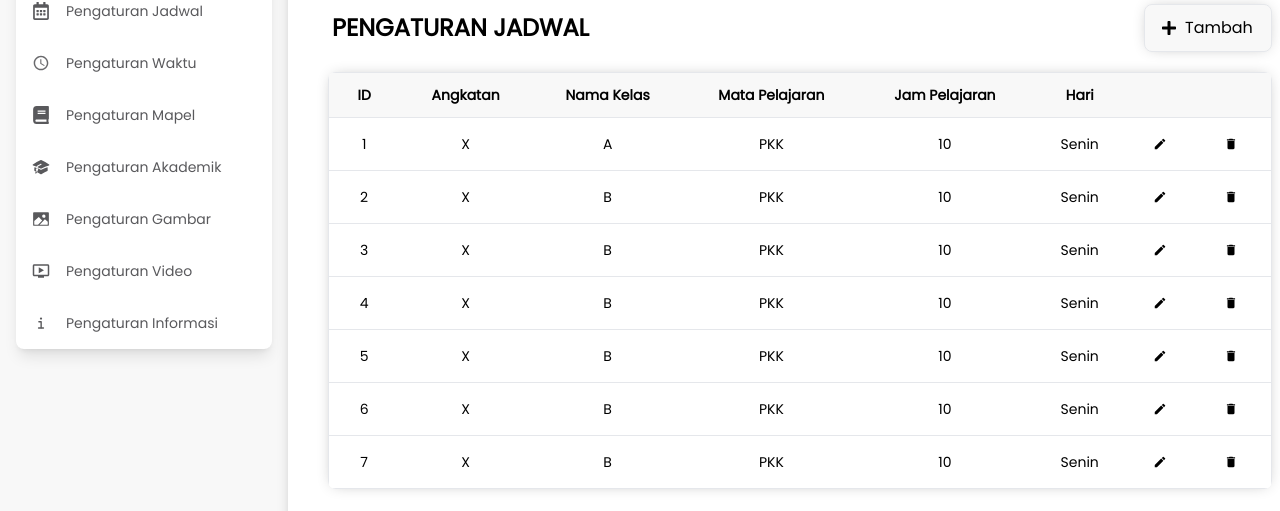
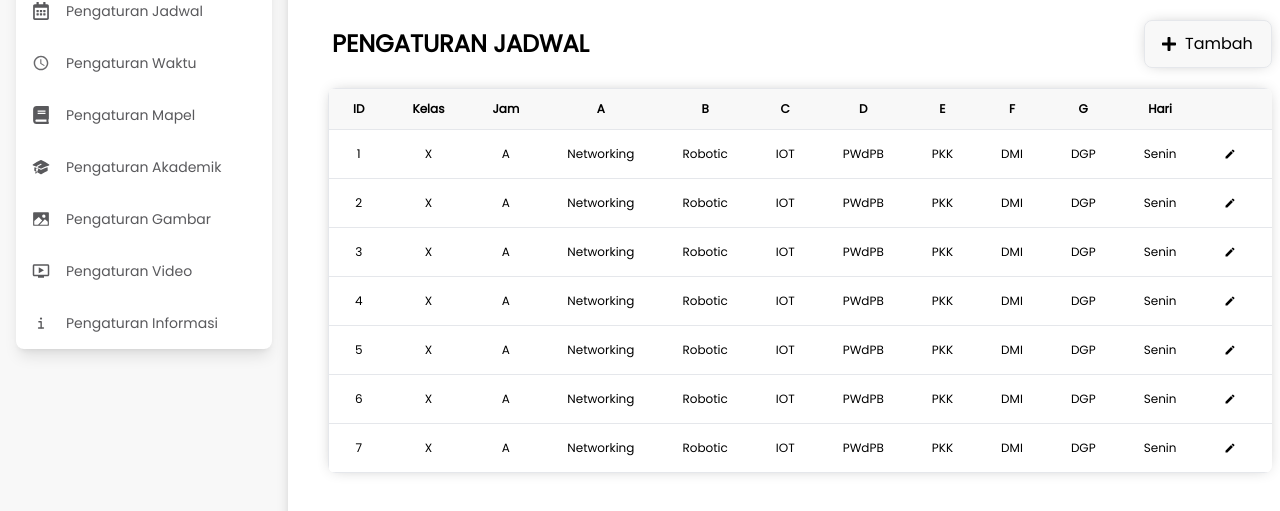
Before and after one commit to naufalazryan/signed_frontend, a Next.js app: page /jadwal in a window 1280 px wide. Shown: the part 147-658 px from the top of the page. Built offline with nearby package versions, Linux system fonts and the light colour scheme; sample sign-in values are in the browser's storage.

Commit message:
index jadwal

```diff
--- a/src/pages/jadwal/index.js
+++ b/src/pages/jadwal/index.js
@@ -13,21 +13,28 @@ const Jadwal = () => {
   const [currentPage, setCurrentPage] = useState(1);
 
   const data = [
-    { id: 1, kelas: 'X', namaKelas: 'A', mataPelajaran: 'PKK', jamPelajaran: 10, hari: 'Senin' },
-    { id: 2, kelas: 'X', namaKelas: 'B', mataPelajaran: 'PKK', jamPelajaran: 10, hari: 'Senin' },
-    { id: 3, kelas: 'X', namaKelas: 'B', mataPelajaran: 'PKK', jamPelajaran: 10, hari: 'Senin' },
-    { id: 4, kelas: 'X', namaKelas: 'B', mataPelajaran: 'PKK', jamPelajaran: 10, hari: 'Senin' },
-    { id: 5, kelas: 'X', namaKelas: 'B', mataPelajaran: 'PKK', jamPelajaran: 10, hari: 'Senin' },
-    { id: 6, kelas: 'X', namaKelas: 'B', mataPelajaran: 'PKK', jamPelajaran: 10, hari: 'Senin' },
-    { id: 7, kelas: 'X', namaKelas: 'B', mataPelajaran: 'PKK', jamPelajaran: 10, hari: 'Senin' },
-    { id: 8, kelas: 'X', namaKelas: 'B', mataPelajaran: 'PKK', jamPelajaran: 10, hari: 'Senin' },
-    { id: 9, kelas: 'X', namaKelas: 'B', mataPelajaran: 'PKK', jamPelajaran: 10, hari: 'Senin' },
-    { id: 10, kelas: 'X', namaKelas: 'B', mataPelajaran: 'PKK', jamPelajaran: 10, hari: 'Senin' },
-    { id: 11, kelas: 'X', namaKelas: 'B', mataPelajaran: 'PKK', jamPelajaran: 10, hari: 'Senin' },
-    { id: 12, kelas: 'X', namaKelas: 'B', mataPelajaran: 'PKK', jamPelajaran: 10, hari: 'Senin' },
-    { id: 13, kelas: 'X', namaKelas: 'B', mataPelajaran: 'PKK', jamPelajaran: 10, hari: 'Senin' },
-    { id: 14, kelas: 'X', namaKelas: 'B', mataPelajaran: 'PKK', jamPelajaran: 10, hari: 'Senin' },
-    { id: 15, kelas: 'X', namaKelas: 'B', mataPelajaran: 'PKK', jamPelajaran: 10, hari: 'Senin' },
+    { id: 1, kelas: 'X', namaKelas: 'A', mataPelajaranA: 'Networking', mataPelajaranB: 'Robotic', mataPelajaranC: 'IOT'
+    , mataPelajaranD: 'PWdPB', mataPelajaranE: 'PKK', mataPelajaranF: 'DMI', mataPelajaranG: 'DGP',  hari: 'Senin' },
+    { id: 2, kelas: 'X', namaKelas: 'A', mataPelajaranA: 'Networking', mataPelajaranB: 'Robotic', mataPelajaranC: 'IOT'
+    , mataPelajaranD: 'PWdPB', mataPelajaranE: 'PKK', mataPelajaranF: 'DMI', mataPelajaranG: 'DGP',  hari: 'Senin' },
+    { id: 3, kelas: 'X', namaKelas: 'A', mataPelajaranA: 'Networking', mataPelajaranB: 'Robotic', mataPelajaranC: 'IOT'
+    , mataPelajaranD: 'PWdPB', mataPelajaranE: 'PKK', mataPelajaranF: 'DMI', mataPelajaranG: 'DGP',  hari: 'Senin' },
+    { id: 4, kelas: 'X', namaKelas: 'A', mataPelajaranA: 'Networking', mataPelajaranB: 'Robotic', mataPelajaranC: 'IOT'
+    , mataPelajaranD: 'PWdPB', mataPelajaranE: 'PKK', mataPelajaranF: 'DMI', mataPelajaranG: 'DGP',  hari: 'Senin' },
+    { id: 5, kelas: 'X', namaKelas: 'A', mataPelajaranA: 'Networking', mataPelajaranB: 'Robotic', mataPelajaranC: 'IOT'
+    , mataPelajaranD: 'PWdPB', mataPelajaranE: 'PKK', mataPelajaranF: 'DMI', mataPelajaranG: 'DGP',  hari: 'Senin' },
+
+    { id: 6, kelas: 'X', namaKelas: 'A', mataPelajaranA: 'Networking', mataPelajaranB: 'Robotic', mataPelajaranC: 'IOT'
+    , mataPelajaranD: 'PWdPB', mataPelajaranE: 'PKK', mataPelajaranF: 'DMI', mataPelajaranG: 'DGP',  hari: 'Senin' },
+    { id: 7, kelas: 'X', namaKelas: 'A', mataPelajaranA: 'Networking', mataPelajaranB: 'Robotic', mataPelajaranC: 'IOT'
+    , mataPelajaranD: 'PWdPB', mataPelajaranE: 'PKK', mataPelajaranF: 'DMI', mataPelajaranG: 'DGP',  hari: 'Senin' },
+    { id: 8, kelas: 'X', namaKelas: 'A', mataPelajaranA: 'Networking', mataPelajaranB: 'Robotic', mataPelajaranC: 'IOT'
+    , mataPelajaranD: 'PWdPB', mataPelajaranE: 'PKK', mataPelajaranF: 'DMI', mataPelajaranG: 'DGP',  hari: 'Senin' },
+    { id: 9, kelas: 'X', namaKelas: 'A', mataPelajaranA: 'Networking', mataPelajaranB: 'Robotic', mataPelajaranC: 'IOT'
+    , mataPelajaranD: 'PWdPB', mataPelajaranE: 'PKK', mataPelajaranF: 'DMI', mataPelajaranG: 'DGP',  hari: 'Senin' },
+    { id: 10, kelas: 'X', namaKelas: 'A', mataPelajaranA: 'Networking', mataPelajaranB: 'Robotic', mataPelajaranC: 'IOT'
+    , mataPelajaranD: 'PWdPB', mataPelajaranE: 'PKK', mataPelajaranF: 'DMI', mataPelajaranG: 'DGP',  hari: 'Senin' },
+
   ]
 
   const totalPages = Math.ceil(data.length / PAGE_SIZE);
@@ -75,23 +82,38 @@ const Jadwal = () => {
         </div>
         <div className="flex items-center justify-center text-center">
           <div className="overflow-x-auto w-full mx-10 h-full relative shadow-container sm:rounded-lg sb-hidden overflow-hidden">
-            <table className="w-full text-sm">
+            <table className="w-full text-xs">
               <thead className="text-black bg-sidebar border">
                 <tr>
                   <th scope="col" className="py-3 px-6">
                     ID
                   </th>
                   <th scope="col" className="py-3 px-6">
-                    Angkatan
+                    Kelas
                   </th>
                   <th scope="col" className="py-3 px-6">
-                    Nama Kelas
+                    Jam
                   </th>
                   <th scope="col" className="py-3 px-6">
-                    Mata Pelajaran
+                    A
                   </th>
                   <th scope="col" className="py-3 px-6">
-                    Jam Pelajaran
+                    B
+                  </th>
+                  <th scope="col" className="py-3 px-6">
+                    C
+                  </th>
+                  <th scope="col" className="py-3 px-6">
+                    D
+                  </th>
+                  <th scope="col" className="py-3 px-6">
+                    E
+                  </th>
+                  <th scope="col" className="py-3 px-6">
+                    F
+                  </th>
+                  <th scope="col" className="py-3 px-6">
+                    G
                   </th>
                   <th scope="col" className="py-3 px-6">
                     Hari
@@ -106,8 +128,13 @@ const Jadwal = () => {
                     <td className="py-4 px-6">{item.id}</td>
                     <td className="py-4 px-6">{item.kelas}</td>
                     <td className="py-4 px-6">{item.namaKelas}</td>
-                    <td className="py-4 px-6">{item.mataPelajaran}</td>
-                    <td className="py-4 px-6">{item.jamPelajaran}</td>
+                    <td className="py-4 px-6">{item.mataPelajaranA}</td>
+                    <td className="py-4 px-6">{item.mataPelajaranB}</td>
+                    <td className="py-4 px-6">{item.mataPelajaranC}</td>
+                    <td className="py-4 px-6">{item.mataPelajaranD}</td>
+                    <td className="py-4 px-6">{item.mataPelajaranE}</td>
+                    <td className="py-4 px-6">{item.mataPelajaranF}</td>
+                    <td className="py-4 px-6">{item.mataPelajaranG}</td>
                     <td className="py-4 px-6">{item.hari}</td>
                     <td className="py-4 px-6 hover:text-merah transition duration-200" onClick={() => handleEditClick(item.id)}>
                       <MdEdit />
```
